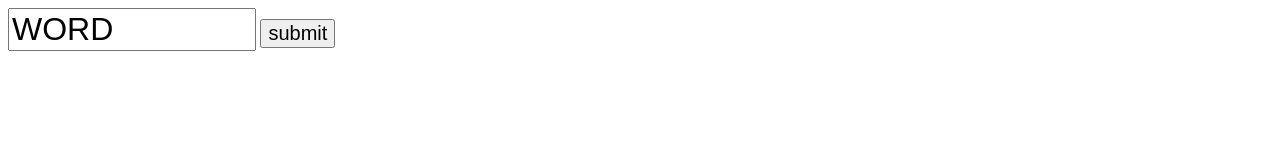
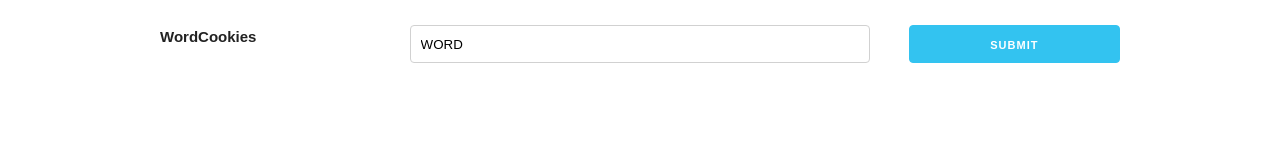
Before and after one commit to jojoee/wordcookies, a plain HTML site: page web/public/index.html in a window 1280 px wide. Drawn offline with nearby package versions, Linux system fonts and the light colour scheme.

Commit message:
:sparkles: (web) enhance UI

```diff
--- a/web/public/index.html
+++ b/web/public/index.html
@@ -7,17 +7,32 @@
     content="width=device-width, user-scalable=no, initial-scale=1.0, maximum-scale=1.0, minimum-scale=1.0" />
   <meta http-equiv="X-UA-Compatible" content="ie=edge" />
   <title>Word Cookies helper / hinter solver</title>
+  <link rel="stylesheet" href="//cdnjs.cloudflare.com/ajax/libs/skeleton/2.0.4/skeleton.min.css">
   <link rel="stylesheet" href="/public/main.css" />
 </head>
 
 <body>
   <div class="container">
-    <form id="form">
-      <input type="text" id="inp" name="inp" placeholder="word" value="word" pattern="[a-zA-Z]+"
-        oninvalid="setCustomValidity('Please enter on alphabets only.')" maxlength="14" />
-      <button id="submit">submit</button>
-    </form>
-    <div id="result"></div>
+    <div class="row">
+      <form id="form">
+        <div class="three columns">
+          <label for="inp">WordCookies</label>
+        </div>
+        <div class="six columns">
+          <input type="text" id="inp" name="inp" placeholder="word" value="word" pattern="[a-zA-Z]+"
+            oninvalid="setCustomValidity('Please enter on alphabets only.')" maxlength="14">
+        </div>
+        <div class="three columns">
+          <button id="submit" class="button-primary">submit</button>
+        </div>
+      </form>
+    </div>
+  </div>
+  <div class="container">
+    <div class="row">
+      <div id="result">
+      </div>
+    </div>
   </div>
   <script id="result-hdbtemplate" type="text/x-handlebars-template">
     <div class="result-box result-{{n}}">
--- a/web/public/main.css
+++ b/web/public/main.css
@@ -1,25 +1,18 @@
 body {
-  max-width: 600px;
   font-family: sans-serif;
 }
 
 form {
-  margin-bottom: 12px;
+  height: 100%;
 }
 
-input {
-  font-size: 32px;
-  width: 240px;
+input[type="text"] {
+  width: 100%;
   text-transform: uppercase;
 }
 
-button {
-  font-size: 20px;
-}
-
-
-#result {
-
+button#submit {
+  width: 100%;
 }
 
 #result span.result-title {
@@ -29,6 +22,11 @@ button {
 }
 
 #result span {
-  font-size: 24px;
+  font-size: 20px;
   text-transform: uppercase;
 }
+
+hr {
+  margin-top: 1rem;
+  margin-bottom: 1rem;
+}
```
